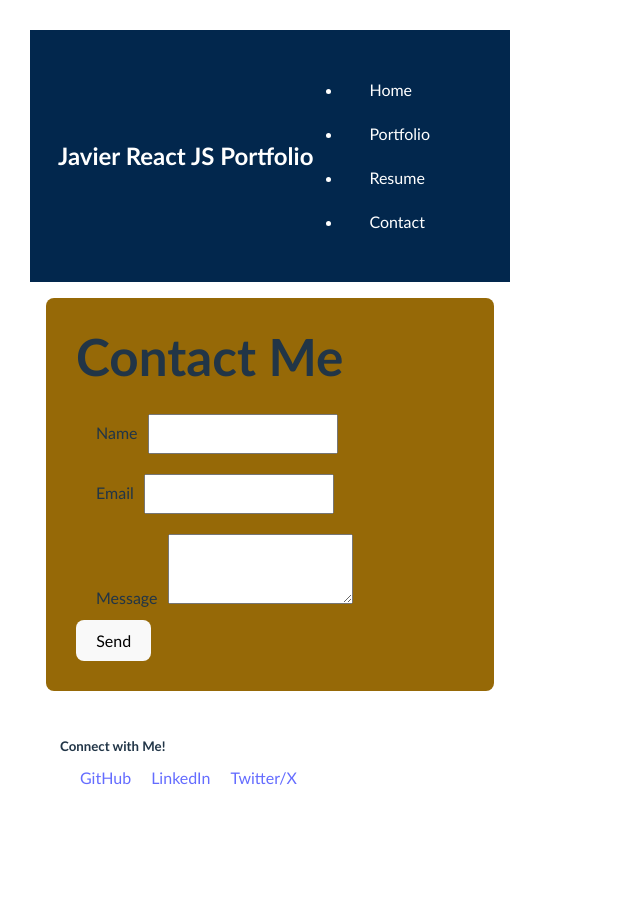
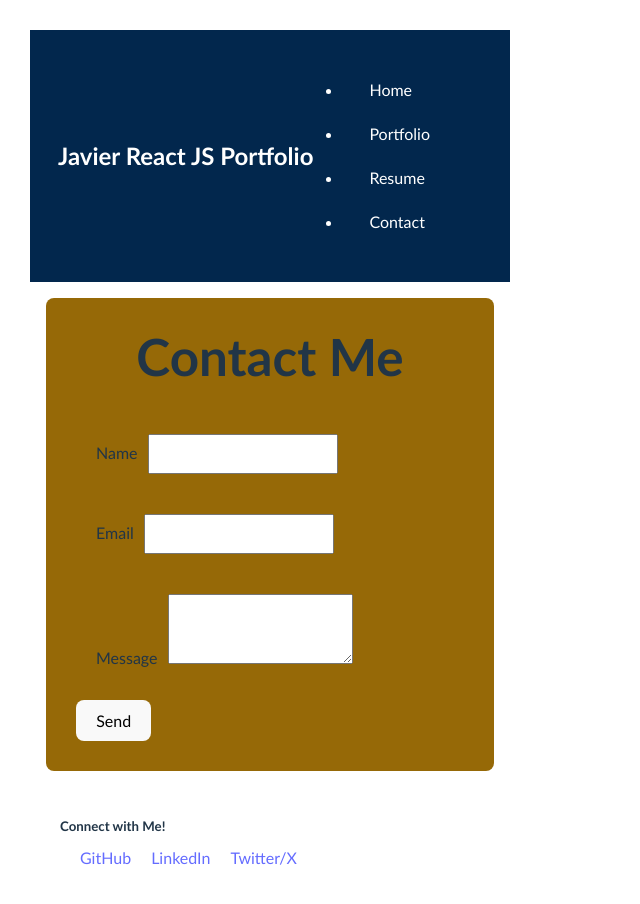
Before and after one commit to elchinatalpf/react-portfolio, a React (Vite) app: page /contact in a window 1280 px wide. Shown: the top 904 px of the page, without its empty margins (0-640 px from the left). Before the commit the page ends 840 px from the top, so only its background shows below. Built offline with nearby package versions, Linux system fonts and the light colour scheme; no server answers.

Commit message:
added classes for better attributes selection in style

```diff
--- a/src/pages/contact/Contact.jsx
+++ b/src/pages/contact/Contact.jsx
@@ -78,32 +78,34 @@ const sendEmail = async (event) => {
 
   return (
     <Container className="contact-container">
-      <h1>Contact Me</h1>
-      <Form onSubmit={sendEmail}>
-        <Form.Group controlId="formName">
-          <Form.Label>Name</Form.Label>
+      <h1 className="contact-heading">Contact Me</h1>
+      <Form onSubmit={sendEmail} className="contact-form">
+        <Form.Group controlId="formName" className="form-group">
+          <Form.Label className="form-label">Name</Form.Label>
           <Form.Control
             type="text"
             name="from_name"
             value={name}
             onChange={handleChange}
             required
+            className="form-input"
           />
         </Form.Group>
 
-        <Form.Group controlId="formEmail">
-          <Form.Label>Email</Form.Label>
+        <Form.Group controlId="formEmail" className="form-group">
+          <Form.Label className="form-label">Email</Form.Label>
           <Form.Control
             type="email"
             name="user_email"
             value={email}
             onChange={handleChange}
             required
+            className="form-input"
           />
         </Form.Group>
 
-        <Form.Group controlId="formMessage">
-          <Form.Label>Message</Form.Label>
+        <Form.Group controlId="formMessage" className="form-group">
+          <Form.Label className="form-label">Message</Form.Label>
           <Form.Control
             as="textarea"
             rows={3}
@@ -111,63 +113,14 @@ const sendEmail = async (event) => {
             value={message}
             onChange={handleChange}
             required
+            className="form-input"
           />
         </Form.Group>
 
-        <Button variant="primary" type="submit">
+        <Button variant="primary" type="submit" className="submit-btn">
           Send
         </Button>
-        {/* <div className="container">
-          <div className="row justify-content-center">
-            <div className="col-md-6">
-
-              <form className="contact-form" onSubmit={sendEmail}>
-                <div className="mb-3">
-                  <label htmlFor="user-name">Name</label>
-                  <input
-                  type="text"
-                  className="user-name form-control"
-                  name="from_name"
-                  value={name}
-                  onChange={handleChange}
-                  required />
-                </div>
-
-                <div>
-                  <label htmlFor="user-email" className="user-email" name="user-email">
-                    Email
-                  </label>
-                  <input
-                  type="text"
-                  className="user-email form-control"
-                  name="user_email"
-                  value={email}
-                  onChange={handleChange}
-                  required />
-                </div>
-
-                <div className="contact-form">
-                  <label htmlFor="message" className="user-message">
-                    Message
-                  </label>
-                  <textarea
-                  className="message form-control"
-                  name="message"
-                  value={message}
-                  onChange={handleChange}
-                  required></textarea>
-                </div>
-
-                <div>
-                  <input
-                  type="submit" value="send" className="btn btn-primary" />
-                </div>
-              </form>
-
-            </div>
-          </div>
-        </div> */}
         </Form>
     </Container>
-  );
-}
+      );
+    }
--- a/src/pages/contact/contact.css
+++ b/src/pages/contact/contact.css
@@ -6,3 +6,16 @@
     border-radius: 8px;
     box-shadow: - 2px 6px rgba(0, 0, 0, 0.1);
 }
+
+.contact-container h1 {
+    text-align: center;
+    margin-bottom: 20px;
+}
+
+.form-group {
+    margin-bottom: 20px;
+}
+
+.form-control {
+
+}
```
